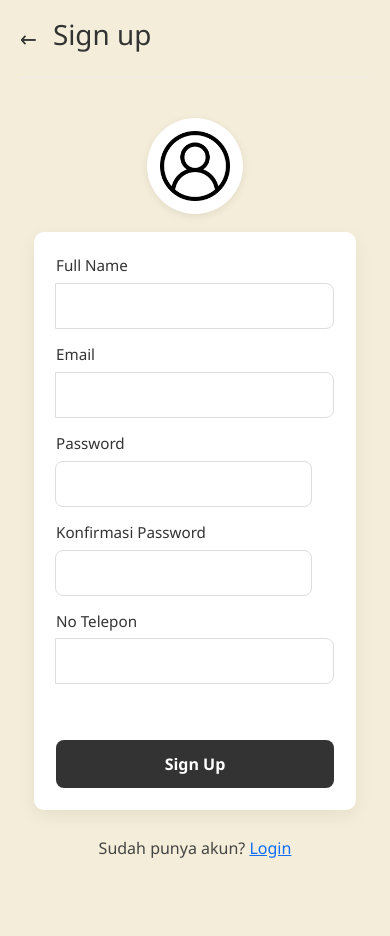
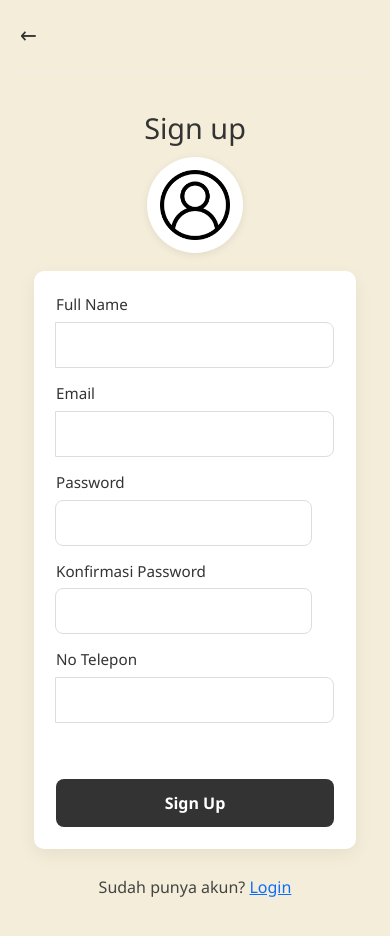
Before and after one commit to Haerin-njz/UAS-FrontEnd, a Next.js app in the folder uas-backend-fe/: page /signup in a window 390 px wide. Shown: the top 936 px of the page. Built offline with nearby package versions, Linux system fonts and the light colour scheme.

Commit message:
perubahan signup

```diff
--- a/uas-backend-fe/app/signup/page.tsx
+++ b/uas-backend-fe/app/signup/page.tsx
@@ -101,8 +101,11 @@ export default function SignupPage() {
       </header>
 
       <main className="signup-content">
-        <div className="avatar">
-          <img src="/img/icons/user.png" alt="Avatar" className="avatar-icon" />
+        <div className="avatar-section">
+          <h1>Sign up</h1>
+          <div className="avatar">
+            <img src="/img/icons/user.png" alt="Avatar" className="avatar-icon" />
+          </div>
         </div>
 
         <form id="signup-form" className="signup-form" noValidate onSubmit={handleSubmit}>
--- a/uas-backend-fe/public/style/sign-up.css
+++ b/uas-backend-fe/public/style/sign-up.css
@@ -6,6 +6,12 @@
   align-items: center;
   gap: 16px;
   padding: 18px 0;
+}
+
+.top-bar h1 {
+  font-size: 1.8rem;
+  color: #333;
+  margin: 0;
 }
 
 .back-arrow {
@@ -20,6 +26,19 @@
   align-items: center;
   gap: 18px;
   padding: 40px 0;
+}
+
+.avatar-section {
+  display: flex;
+  flex-direction: column;
+  align-items: center;
+  gap: 12px;
+}
+
+.avatar-section h1 {
+  font-size: 1.8rem;
+  color: #333;
+  margin: 0;
 }
 
 .avatar {
@@ -94,4 +113,37 @@
 
 @media (max-width: 600px) {
   .signup-form { max-width: 92%; }
+
+  /* Hide the h1 from top bar on mobile */
+  .top-bar h1 {
+    display: none;
+  }
+
+  /* Show avatar section with h1 under it on mobile */
+  .avatar-section {
+    display: flex;
+    flex-direction: column;
+    align-items: center;
+    gap: 12px;
+  }
+
+  .avatar-section h1 {
+    display: block;
+  }
 }
+
+@media (min-width: 601px) {
+  /* Desktop: Hide avatar section h1, show top bar h1 */
+  .avatar-section h1 {
+    display: none;
+  }
+
+  .avatar-section {
+    flex-direction: row;
+    gap: 20px;
+  }
+
+  .avatar {
+    order: 2;
+  }
+}
```
